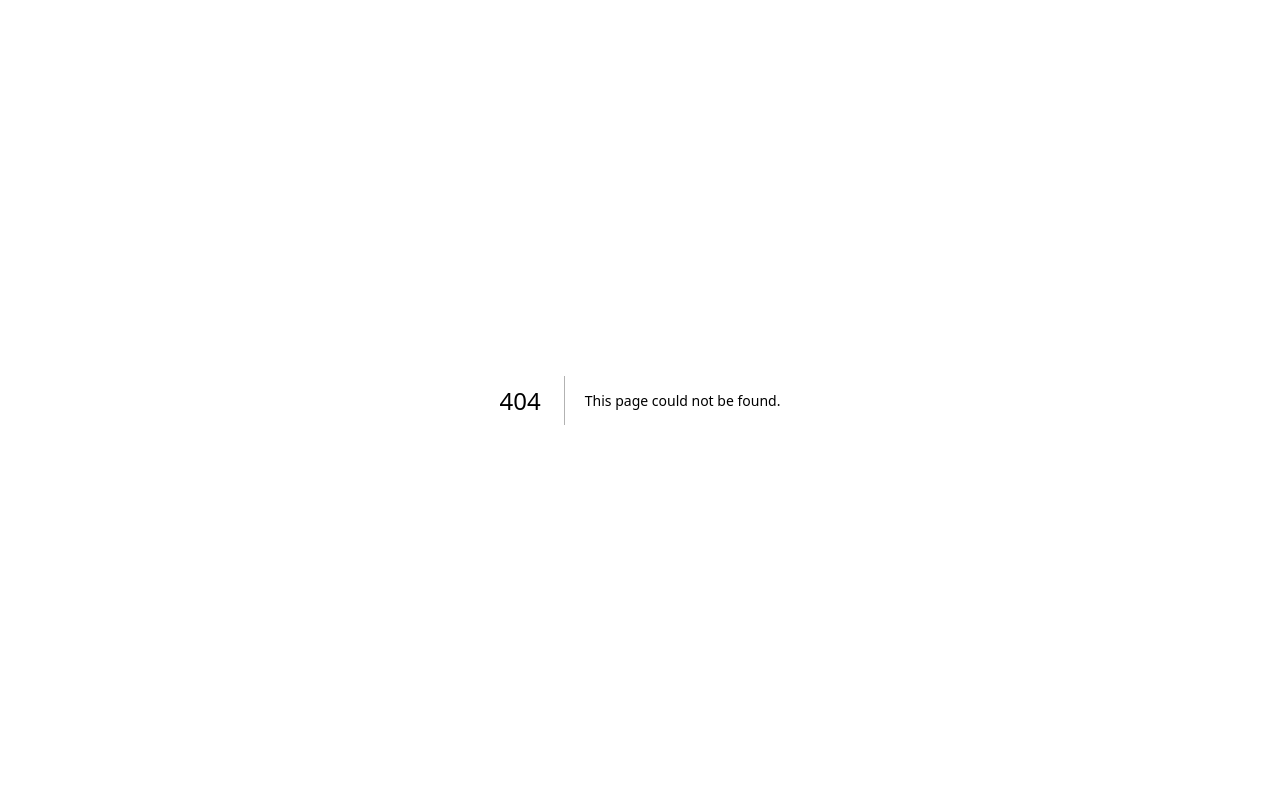
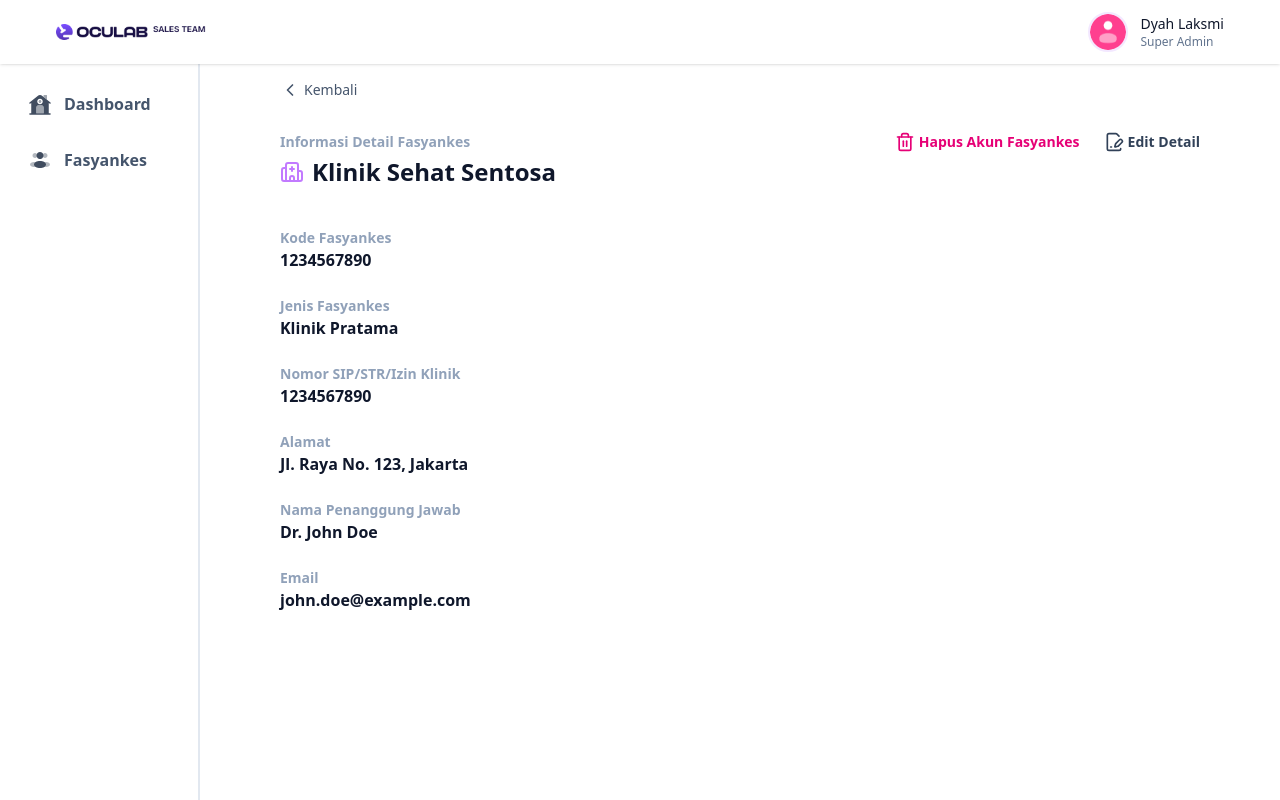
Before and after one commit to Luthfii1/Oculab-Internal-Dashboard, a Next.js app: page /fasyankes/1 in a window 1280 px wide. Before the commit this address had no page. Built offline with nearby package versions, Linux system fonts and the light colour scheme.

Commit message:
Feat: create interface for detail data fasyankes

```diff
--- /dev/null
+++ b/src/app/(dashboard)/fasyankes/[id]/page.tsx
@@ -0,0 +1,29 @@
+import DetailFasyankes from '@/components/fasyankes/detailFasyankes';
+
+async function getFasyankesDetail(id: string) {
+    // dummy data
+    return {
+        id: 1,
+        nama: 'Klinik Sehat Sentosa',
+        kode: '1234567890',
+        jenis: 'Klinik Pratama',
+        izin: '1234567890',
+        alamat: 'Jl. Raya No. 123, Jakarta',
+        penanggungJawab: 'Dr. John Doe',
+        email: 'john.doe@example.com',
+        created: '2021-01-01',
+        updated: '2021-01-01',
+    }
+    // TODO: get data from api
+  const res = await fetch(`${process.env.NEXT_PUBLIC_BASE_URL || ''}/api/fasyankes/${id}`, { cache: 'no-store' });
+  if (!res.ok) throw new Error('Data not found');
+  return res.json();
+}
+
+export default async function FasyankesDetailPage({ params }: { params: { id: string } }) {
+  const data = await getFasyankesDetail(params.id);
+
+  return (
+    <DetailFasyankes data={data} />
+  );
+}
--- a/src/app/(dashboard)/fasyankes/page.tsx
+++ b/src/app/(dashboard)/fasyankes/page.tsx
@@ -24,7 +24,8 @@ const AccountsPage = () => {
   ];
 
   const data = Array.from({ length: 20 }).map((_, i) => ({
-    no: 1,
+    id: i + 1,
+    no: i + 1,
     fasyankes: 'Klinik Sehat Sentosa',
     pj: 'dr. Rina Kusuma, M.Kes',
     email: 'rinakusuma@kliniksentosa.id',
--- /dev/null
+++ b/src/components/fasyankes/detailFasyankes.tsx
@@ -0,0 +1,88 @@
+'use client';
+
+import { ConfirmationPopup } from '@/components/shared/ConfirmationPopup';
+import { ChevronLeft, Hospital, Trash2, FilePenLine } from 'lucide-react';
+import Link from 'next/link';
+import { useState } from 'react';
+
+export default function DetailFasyankes({ data }: { data: any }) {
+  const [showConfirm, setShowConfirm] = useState(false);
+  return (
+    <div className="px-12 py-8">
+      {/* Header */}
+      <div className="flex items-center mb-8">
+        <Link href="/fasyankes" className="flex items-center text-slate-600 hover:text-purple-600 text-sm font-medium mr-6">
+          <ChevronLeft className="w-5 h-5 mr-1" />
+          Kembali
+        </Link>
+      </div>
+      {/* Title & Actions */}
+      <div className="flex items-start justify-between mb-8">
+        <div>
+          <div className="text-sm text-slate-400 font-semibold mb-1">Informasi Detail Fasyankes</div>
+          <div className="flex items-center gap-2 mb-2">
+            <Hospital className="w-6 h-6 text-purple-400" />
+            <h2 className="text-2xl font-bold text-slate-900">{data.nama}</h2>
+          </div>
+        </div>
+        <div className="flex gap-6">
+            {/* if pressed call confirmation popup */}
+          <button className="flex items-center gap-1 text-pink-600 font-semibold text-sm hover:cursor-pointer" onClick={() => setShowConfirm(true)}>
+            <Trash2 className="w-5 h-5" />
+            Hapus Akun Fasyankes
+          </button>
+          <Link href={`/fasyankes/${data.id}/edit`} className="flex items-center gap-1 text-slate-700 font-semibold text-sm hover:cursor-pointer">
+            <FilePenLine className="w-5 h-5" />
+            Edit Detail
+          </Link>
+        </div>
+      </div>
+      {/* Detail Content */}
+      <div className="space-y-6">
+        <div>
+          <div className="text-sm text-slate-400 font-semibold">Kode Fasyankes</div>
+          <div className="text-base font-semibold text-slate-900">{data.kode}</div>
+        </div>
+        <div>
+          <div className="text-sm text-slate-400 font-semibold">Jenis Fasyankes</div>
+          <div className="text-base font-semibold text-slate-900">{data.jenis}</div>
+        </div>
+        <div>
+          <div className="text-sm text-slate-400 font-semibold">Nomor SIP/STR/Izin Klinik</div>
+          <div className="text-base font-semibold text-slate-900">{data.izin}</div>
+        </div>
+        <div>
+          <div className="text-sm text-slate-400 font-semibold">Alamat</div>
+          <div className="text-base font-semibold text-slate-900">{data.alamat}</div>
+        </div>
+        <div>
+          <div className="text-sm text-slate-400 font-semibold">Nama Penanggung Jawab</div>
+          <div className="text-base font-semibold text-slate-900">{data.penanggungJawab}</div>
+        </div>
+        <div>
+          <div className="text-sm text-slate-400 font-semibold">Email</div>
+          <div className="text-base font-semibold text-slate-900">{data.email}</div>
+        </div>
+      </div>
+
+      {showConfirm &&
+      <div className="fixed inset-0 z-[10000] flex items-center justify-center bg-black/30">
+        <ConfirmationPopup
+            imageAddress="/images/confirmation-delete-fasyankes.svg"
+            imageBackground="bg-gradient-to-r from-red-200 to-red-500"
+            confirmationText="Hapus Akun Fasyankes"
+            title="Hapus Akun Fasyankes Ini?"
+            message={`Mohon konfirmasi apakah Anda yakin ingin menghapus ${data.nama} dari daftar akun Oculab`}
+            confirmationIcon={<Trash2 className="w-4 h-4" />}
+            confirmationBackgroundColor="bg-red-500"
+            onConfirm={() => {
+                console.log('Hapus Akun Fasyankes');
+                setShowConfirm(false);
+            }}
+            onCancel={() => setShowConfirm(false)}
+        />
+      </div>
+      }
+    </div>
+  );
+}
--- a/src/components/shared/ConfirmationPopup.tsx
+++ b/src/components/shared/ConfirmationPopup.tsx
@@ -10,6 +10,7 @@ interface ConfirmationPopupProps {
   onConfirm: () => void;
   onCancel?: () => void;
   cancelText?: string;
+  imageBackground?: string;
 }
 
 export const ConfirmationPopup: React.FC<ConfirmationPopupProps> = ({
@@ -22,11 +23,12 @@ export const ConfirmationPopup: React.FC<ConfirmationPopupProps> = ({
   onConfirm,
   onCancel,
   cancelText = 'Batalkan',
+  imageBackground = 'bg-gradient-to-b from-[#A78BFA] to-[#7C3AED]', // default purple
 }) => {
   return (
-    <div className="w-[340px] rounded-2xl shadow-xl bg-white overflow-hidden flex flex-col">
+    <div className="w-[420px] rounded-2xl shadow-xl bg-white overflow-hidden flex flex-col">
       {/* Image section */}
-      <div className="flex items-center justify-center h-36 bg-gradient-to-b from-[#A78BFA] to-[#7C3AED]">
+      <div className={`flex items-center justify-center h-36 ${imageBackground}`}>
         <img src={imageAddress} alt="Popup Illustration" className="h-30 w-30 object-contain" />
       </div>
       {/* Content section */}
@@ -44,8 +46,7 @@ export const ConfirmationPopup: React.FC<ConfirmationPopupProps> = ({
           <button
             type="button"
             onClick={onConfirm}
-            className="flex items-center gap-2 hover:cursor-pointer text-white font-semibold text-sm px-4 py-2 rounded-md shadow"
-            style={{ background: confirmationBackgroundColor }}
+            className={`flex items-center gap-2 hover:cursor-pointer text-white font-semibold text-sm px-4 py-2 rounded-md shadow ${confirmationBackgroundColor}`}
           >
             {confirmationIcon}
             {confirmationText}
--- a/src/components/shared/DataTableWithTitle.tsx
+++ b/src/components/shared/DataTableWithTitle.tsx
@@ -1,6 +1,7 @@
 import React, { useState } from 'react';
 import Image from 'next/image';
 import { Search as LucideSearch, Filter as LucideFilter, ChevronsLeft, ChevronLeft, ChevronRight, ChevronsRight } from 'lucide-react';
+import { useRouter } from 'next/navigation';
 
 // Types for columns and data
 export interface Column {
@@ -21,6 +22,7 @@ const PAGE_SIZE_OPTIONS = [5, 10, 20, 50];
 const DataTableWithTitle: React.FC<DataTableWithTitleProps> = ({ title, iconAddress, columns, data }) => {
   const [page, setPage] = useState(1);
   const [pageSize, setPageSize] = useState(10);
+  const router = useRouter();
 
   const totalPages = Math.ceil(data.length / pageSize);
   const paginatedData = data.slice((page - 1) * pageSize, page * pageSize);
@@ -71,7 +73,11 @@ const DataTableWithTitle: React.FC<DataTableWithTitleProps> = ({ title, iconAddr
           </thead>
           <tbody>
             {paginatedData.map((row, idx) => (
-              <tr key={idx} className="border-b border-slate-100 hover:bg-slate-50">
+              <tr
+                key={idx}
+                className="border-b border-slate-100 hover:bg-slate-50 hover:cursor-pointer"
+                onClick={() => router.push(`/fasyankes/${row.id}`)}
+              >
                 {columns.map((col) => (
                   <td key={col.accessorKey} className="py-2 px-3 text-xs text-slate-500">
                     {col.cell ? col.cell(row) : row[col.accessorKey]}
```
Also changed, not shown: public/images/confirmation-delete-fasyankes.svg (added).
